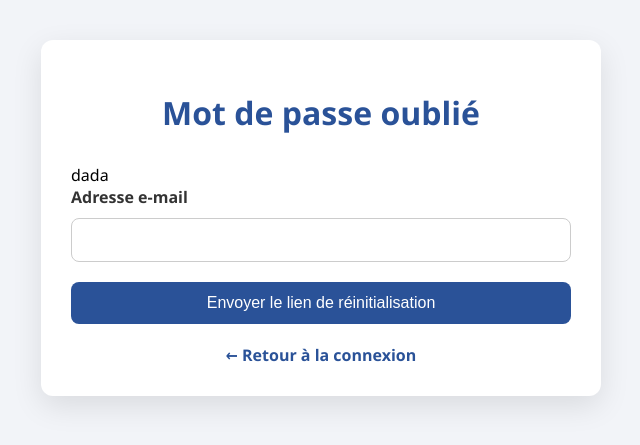
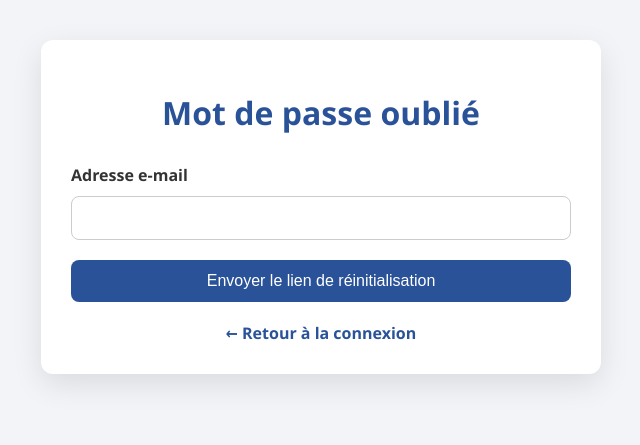
Before and after one commit to Constructor20/dashboard, a PHP site: page /start/forgot.php in a window 1280 px wide. Shown: the part 113-558 px from the top of the page, without its empty margins (319-959 px from the left). Run offline with PHP 8.4, Linux system fonts and the light colour scheme; some libraries are stand-ins or nearby versions.

Commit message:
Sauvegarde avant nettoyage

```diff
--- a/web/site/forgot.php
+++ b/web/site/forgot.php
@@ -173,7 +173,6 @@ $remaining = max(0, $cooldown - ($now - $last));
 
     <div class="container">
         <h1>Mot de passe oublié</h1>
-dada
     <?php if ($message): ?>
         <?php if ($last !== 0 && $remaining > 0): ?>
             <div class="message" id="countdown-message" data-remaining="<?= $remaining ?>">
```
